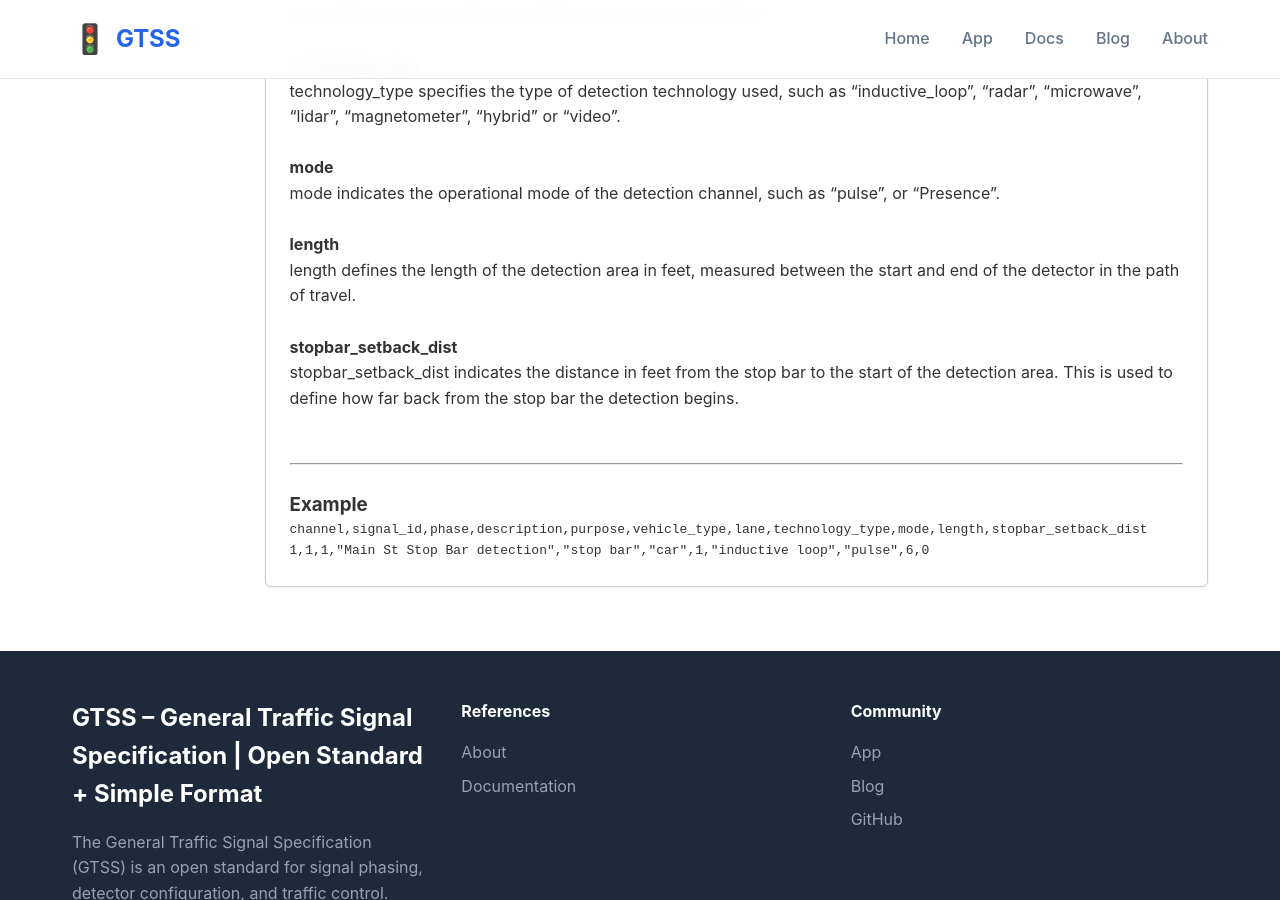
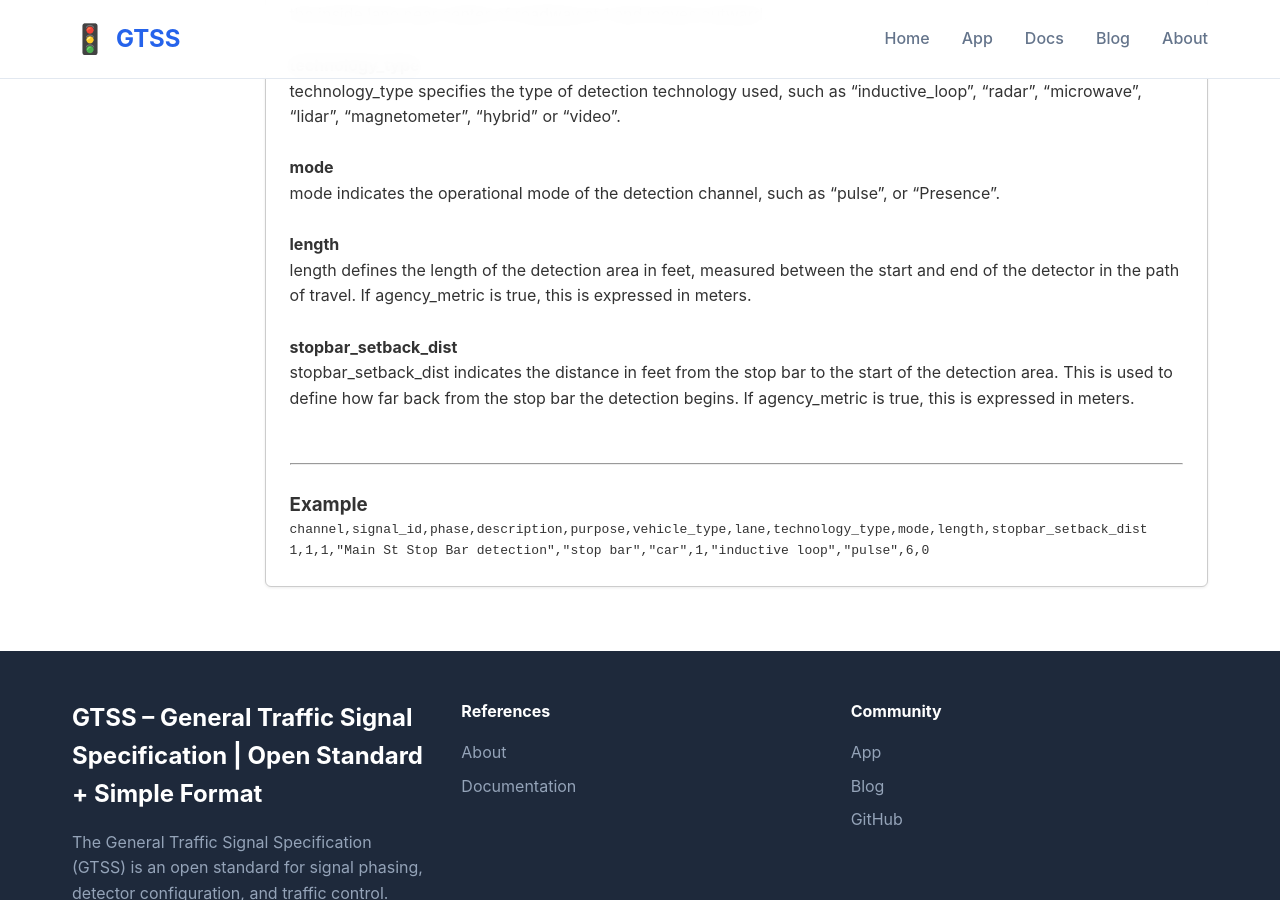
Before and after one commit to redmond2742/GTSS, a Jekyll site: the page built from documentation/detectors.md, in a window 1280 px wide and 900 px high, scrolled down 1097 px. Built offline with Jekyll 4.4.1, drawn with Linux system fonts in a browser that asks for light colours.

Commit message:
Add agency_metric notes

```diff
--- a/documentation/detectors.md
+++ b/documentation/detectors.md
@@ -71,13 +71,13 @@ mode indicates the operational mode of the detection channel, such as "pulse", o
 
 #### length
 
-length defines the length of the detection area in feet, measured between the start and end of the detector in the path of travel.
+length defines the length of the detection area in feet, measured between the start and end of the detector in the path of travel. If agency_metric is true, this is expressed in meters.
 
 <br>
 
 #### stopbar_setback_dist
 
-stopbar_setback_dist indicates the distance in feet from the stop bar to the start of the detection area. This is used to define how far back from the stop bar the detection begins.
+stopbar_setback_dist indicates the distance in feet from the stop bar to the start of the detection area. This is used to define how far back from the stop bar the detection begins.  If agency_metric is true, this is expressed in meters.
 
 <br>
 <br>
```
Also changed, not shown: documentation/approaches.md (+1 -1 lines), documentation/phases.md (+1 -1 lines).
